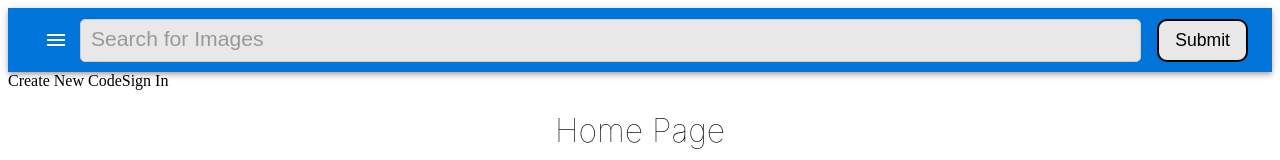
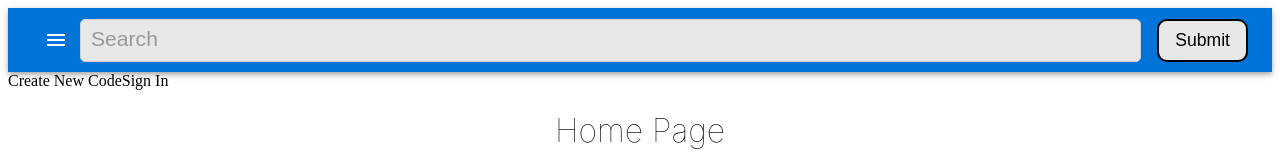
Before and after one commit to 99Raul/front-end-group, a React (Create React App) app: page / in a window 1280 px wide. Shown: the top 160 px of the page. Built offline with nearby package versions, Linux system fonts and the light colour scheme.

Commit message:
fixed redirect issue on searchbar

```diff
--- a/src/components/Searchbar/Searchbar.js
+++ b/src/components/Searchbar/Searchbar.js
@@ -1,22 +1,22 @@
 import React, { useState, useEffect } from 'react';
+import { useHistory } from 'react-router-dom';
 import './Searchbar.css';
+
 function SearchBar(props) {
-	const [searchString, setSearchString] = useState('');
-	const { allCodesSnippet } = props;
-	console.log(allCodesSnippet);
+	const { searchString, setSearchString } = props;
+
 	const handleChange = (event) => {
 		event.persist();
 		setSearchString(event.target.value);
 	};
 
-	useEffect(() => {
-
-		//  allCodesSnippet.filter((code) => console.log(code) )
-
-	}, [searchString]);
+	let history = useHistory();
 
 	const handleSubmit = (event) => {
+		console.log(history);
 		event.preventDefault();
+		console.log(searchString);
+		history.push('/');
 	};
 
 	return (
@@ -25,7 +25,7 @@ function SearchBar(props) {
 				type='text'
 				name='searchString'
 				required
-				placeholder='Search for Images'
+				placeholder='Search'
 				onChange={handleChange}
 				value={searchString}
 			/>
```
